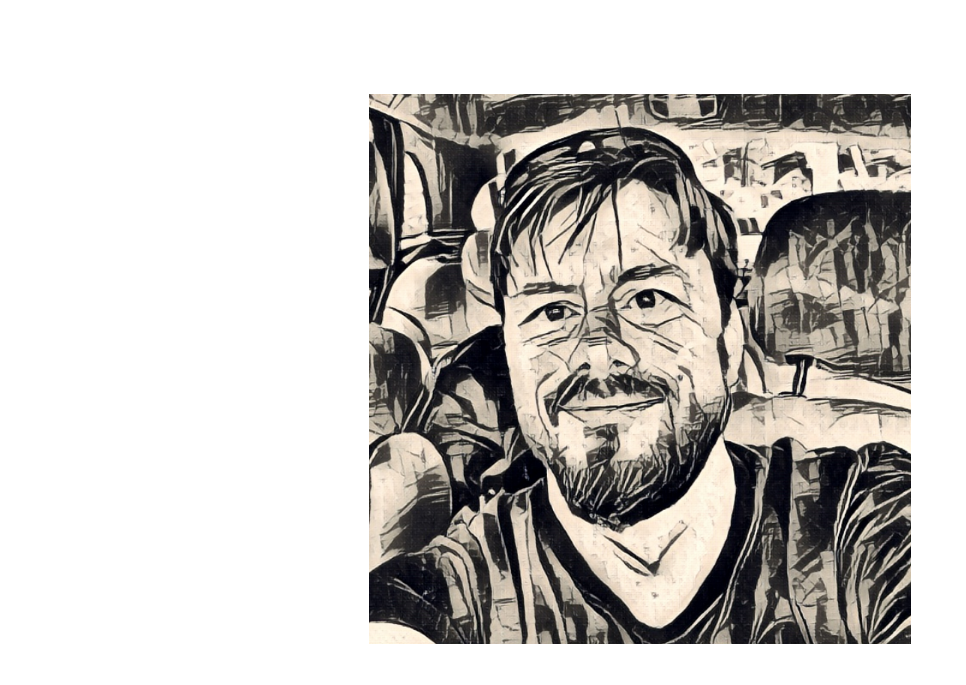
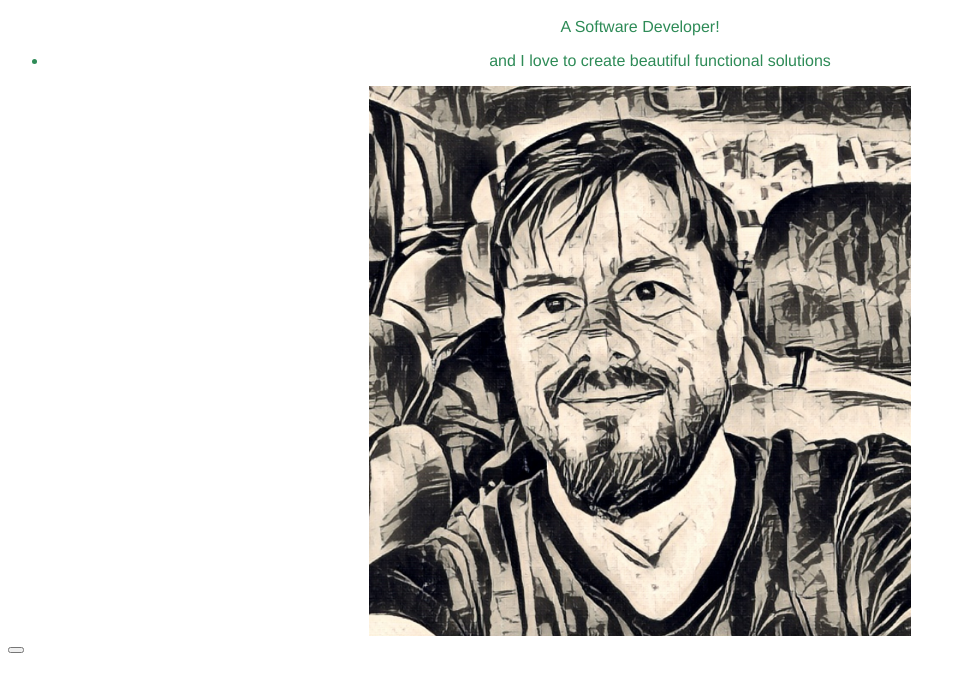
Before and after one commit to WJRXS/WJRXS.github.io, a plain HTML site: page WebContent/index.html in a window 1280 px wide. Shown: the part 115-800 px from the top of the page, without its empty margins (0-966 px from the left). Drawn offline with Linux system fonts and the light colour scheme.

Commit message:
tos lib
added TOS project library

```diff
--- a/WebContent/index.html
+++ b/WebContent/index.html
@@ -1,6 +1,5 @@
 <!DOCTYPE html>
 <html>
-
 
 <head>
 <meta charset="ISO-8859-1">
@@ -19,27 +18,23 @@
 	background-image: url("./resources/images/portrait_paint6.png");
 }
 </style>
-
 </head>
 
-
 <body>
-
 	<!-- banner section -->
 	<div class="banner">
 		<h1>Hi I'm Wietse</h1>
 		<p>A Software Developer!</p>
 		<ul>
-			<li>I love to create beautiful functional solutions</li>
+			<li>and I love to create beautiful functional solutions</li>
 		</ul>
 	</div>
-
-
 	<!-- image section -->
 	<div class="container"></div>
 
-
+	<!-- button section -->
+	<div >
+	<button class="buttonToMyCode"></button>
+	</div>
 </body>
-
-
 </html>
--- a/WebContent/resources/css/index.css
+++ b/WebContent/resources/css/index.css
@@ -4,13 +4,13 @@
 	font-family: Helvetica, Arial, sans-serif;
 }
 
-h1 {
+h1, p, li {
 	color: SeaGreen;
 }
 
-p, li {
-	font-size: 18px;
-}
+//p, li {
+//	font-size: 18px;
+//}
 
 a {
 	text-decoration: none;
```
Also changed, not shown: WebContent/resources/images/tos/Conceptual_Object_Model.png (added), WebContent/resources/images/tos/UseCaseDiagram.png (added), WebContent/resources/images/tos/UseCaseDiagram_CreationOfClubAgenda.png (added), WebContent/resources/images/tos/UseCaseDiagram_EventExecution.png (added), 1 other file.
